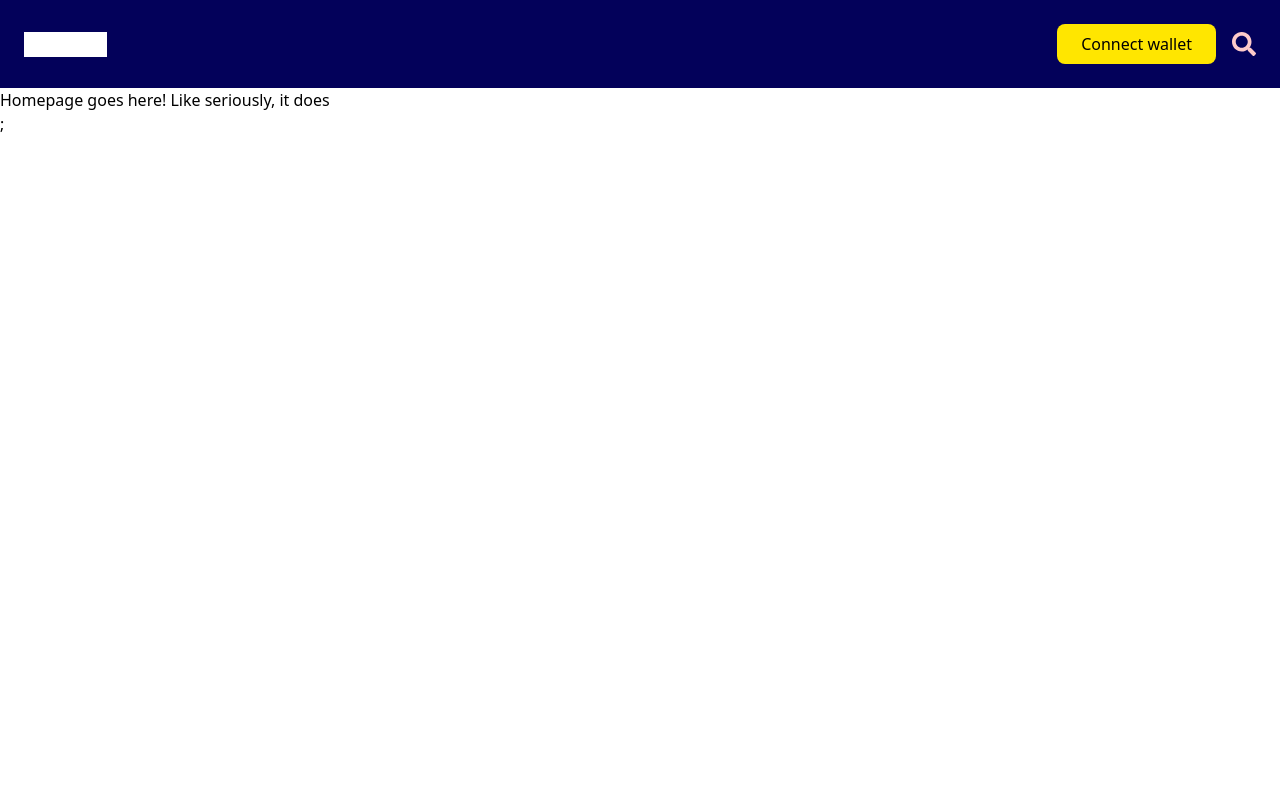
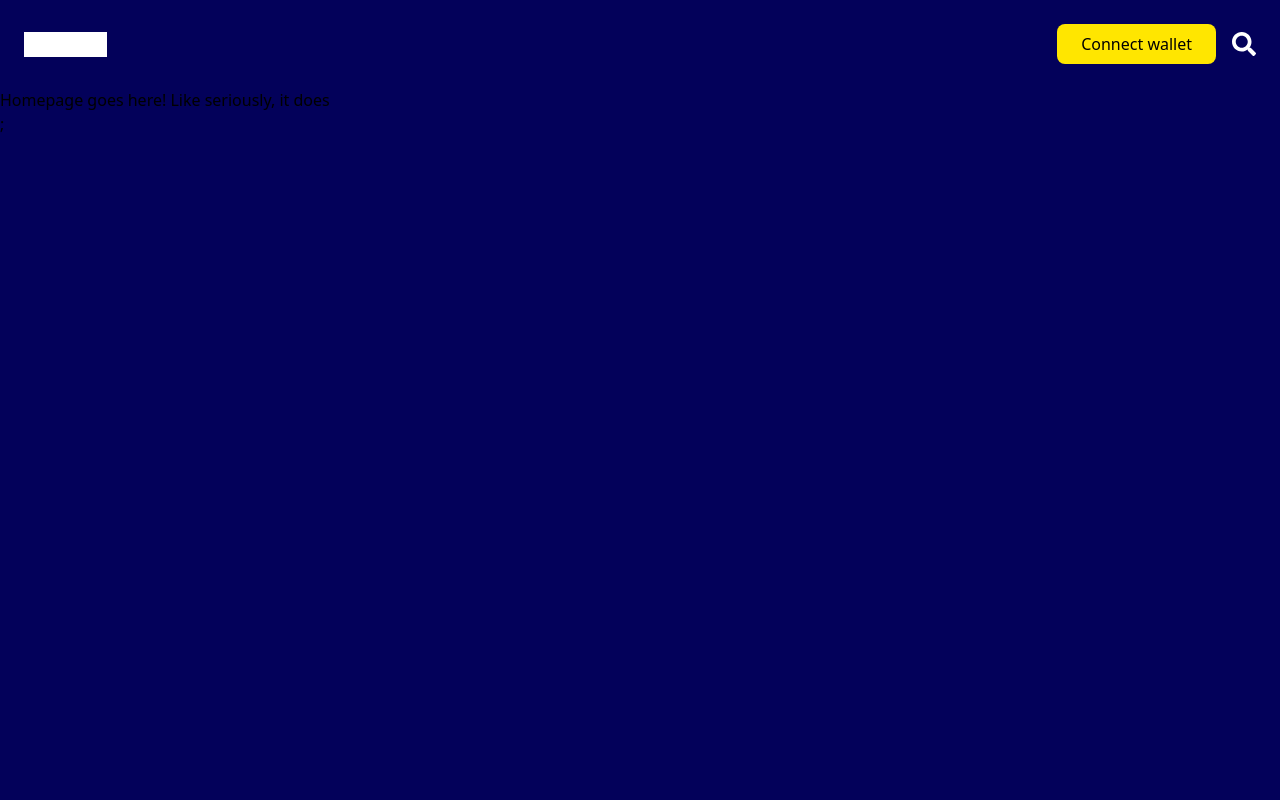
Before and after one commit to dchief1/vefi-nft-marketplace-V2, a Next.js app: page / in a window 1280 px wide. Shown: the top 800 px of the page. Built offline with nearby package versions, Linux system fonts and the light colour scheme.

Commit message:
Layout structure done and modify layout

```diff
--- a/components/Header/index.tsx
+++ b/components/Header/index.tsx
@@ -4,7 +4,7 @@ import { FaSearch } from 'react-icons/fa';
 
 export const index = () => {
   return (
-    <div className='bg-[#03015A]'>
+    <div className=''>
 
       <div className='flex justify-between items-center p-6'>
 
@@ -37,7 +37,7 @@ export const index = () => {
 
           </div>
 
-          <span className='text-red-200 text-2xl'>
+          <span className='text-white text-2xl'>
             <FaSearch />
           </span>
 
--- a/pages/_app.tsx
+++ b/pages/_app.tsx
@@ -4,7 +4,7 @@ import Header from '../components/Header';
 import Footer from '../components/Footer';
 
 function MyApp({ Component, pageProps }: AppProps) {
-  return <>
+  return <div className='bg-[#03015A]'>
     <Header />
 
     <div className='min-h-screen'>
@@ -12,7 +12,7 @@ function MyApp({ Component, pageProps }: AppProps) {
     </div>
 
     <Footer />
- </>
+ </div>
 }
 
 export default MyApp;
```
